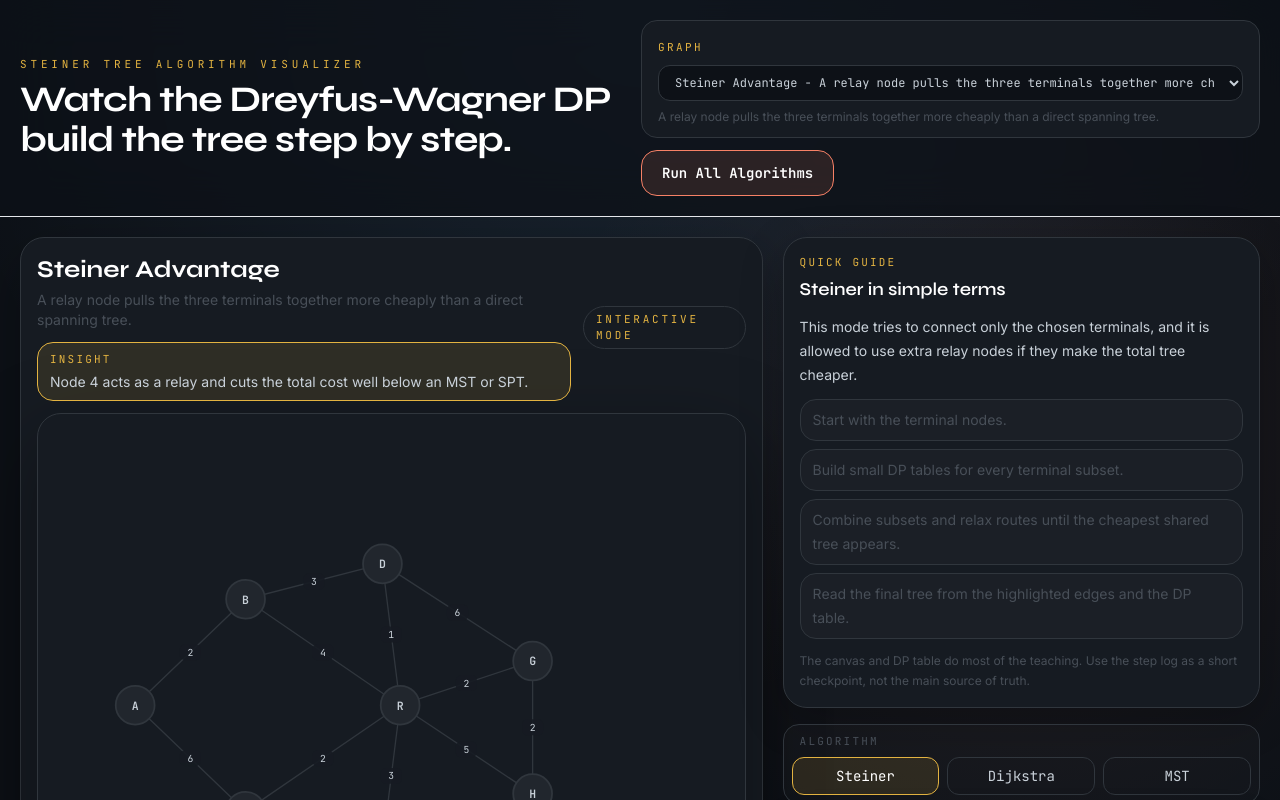
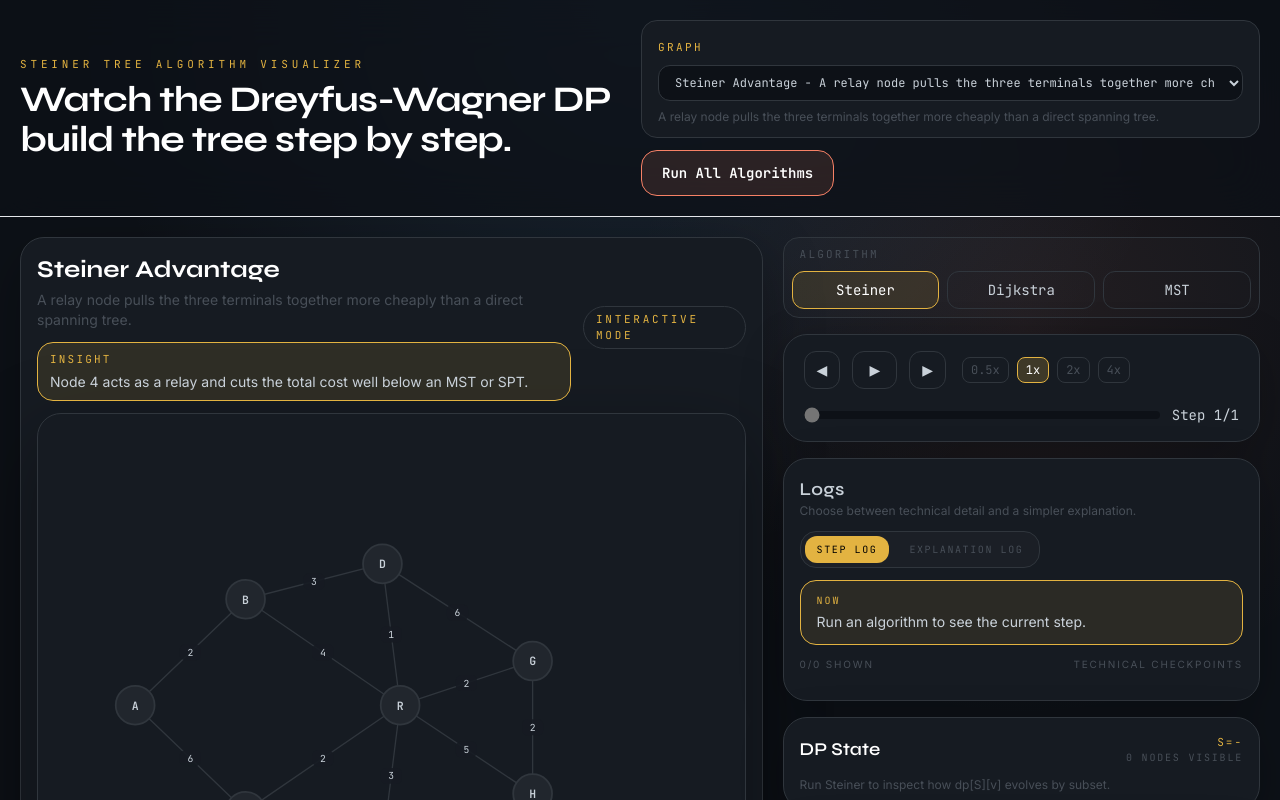
Before and after one commit to Sam27112004/Steiner_Tree_viz, a React (Vite) app: page / in a window 1280 px wide. Shown: the top 800 px of the page. Built offline with nearby package versions, Linux system fonts and the light colour scheme.

Commit message:
[UX] Remove quick guide panel

```diff
--- a/src/components/layout/MainLayout.jsx
+++ b/src/components/layout/MainLayout.jsx
@@ -5,7 +5,6 @@ import PlaybackBar from '../controls/PlaybackBar.jsx'
 import ComparePanel from '../panels/ComparePanel.jsx'
 import DPStatePanel from '../panels/DPStatePanel.jsx'
 import ResultPanel from '../panels/ResultPanel.jsx'
-import ProcessGuidePanel from '../panels/ProcessGuidePanel.jsx'
 import StepLog from '../panels/StepLog.jsx'
 import { usePlaybackStore } from '../../store/playbackStore.js'
 
@@ -62,7 +61,6 @@ function MainLayout({ graph, renderState, steps, onRunSteiner }) {
         </section>
 
         <aside className="flex min-h-0 flex-col gap-4 lg:sticky lg:top-5 lg:self-start">
-          <ProcessGuidePanel />
           <AlgoSelector />
           <PlaybackBar />
           <StepLog steps={steps} cursor={cursor} />
--- a/src/components/panels/ProcessGuidePanel.jsx
+++ /dev/null
@@ -1,66 +0,0 @@
-import { usePlaybackStore } from '../../store/playbackStore.js'
-
-const GUIDES = {
-  steiner: {
-    title: 'Steiner in simple terms',
-    summary:
-      'This mode tries to connect only the chosen terminals, and it is allowed to use extra relay nodes if they make the total tree cheaper.',
-    steps: [
-      'Start with the terminal nodes.',
-      'Build small DP tables for every terminal subset.',
-      'Combine subsets and relax routes until the cheapest shared tree appears.',
-      'Read the final tree from the highlighted edges and the DP table.',
-    ],
-  },
-  dijkstra: {
-    title: 'Dijkstra in simple terms',
-    summary:
-      'This mode grows the tree outward from one source node and always takes the next cheapest known distance.',
-    steps: [
-      'Pick one source terminal.',
-      'Visit the nearest unprocessed node next.',
-      'Relax neighboring edges when they give a cheaper route.',
-      'Stop when all target terminals are reached and trace the final tree edges.',
-    ],
-  },
-  mst: {
-    title: 'Prim MST in simple terms',
-    summary:
-      'This mode connects all nodes with the lowest total edge cost, but it does not care which nodes are terminals.',
-    steps: [
-      'Start from one node.',
-      'Keep the cheapest edge that expands the tree without making a cycle.',
-      'Repeat until every node is included.',
-      'Compare the full-graph tree cost with Steiner’s terminal-only tree.',
-    ],
-  },
-}
-
-function ProcessGuidePanel() {
-  const activeTab = usePlaybackStore((state) => state.activeTab)
-  const guide = GUIDES[activeTab] ?? GUIDES.steiner
-
-  return (
-    <section className="rounded-3xl border border-border bg-surface p-4 text-[var(--color-node-text)] shadow-[0_12px_44px_rgba(0,0,0,0.22)]">
-      <div className="mb-3">
-        <p className="font-mono text-[11px] uppercase tracking-[0.2em] text-[var(--color-consider)]">
-          Quick guide
-        </p>
-        <h2 className="mt-1 font-display text-lg font-semibold text-white">{guide.title}</h2>
-      </div>
-      <p className="text-sm leading-6 text-[var(--color-node-text)]">{guide.summary}</p>
-      <ul className="mt-3 space-y-2 text-sm leading-6 text-[var(--color-visited)]">
-        {guide.steps.map((step) => (
-          <li key={step} className="rounded-2xl border border-border bg-[rgba(255,255,255,0.02)] px-3 py-2">
-            {step}
-          </li>
-        ))}
-      </ul>
-      <p className="mt-3 text-xs leading-5 text-[var(--color-visited)]">
-        The canvas and DP table do most of the teaching. Use the step log as a short checkpoint, not the main source of truth.
-      </p>
-    </section>
-  )
-}
-
-export default ProcessGuidePanel
```
